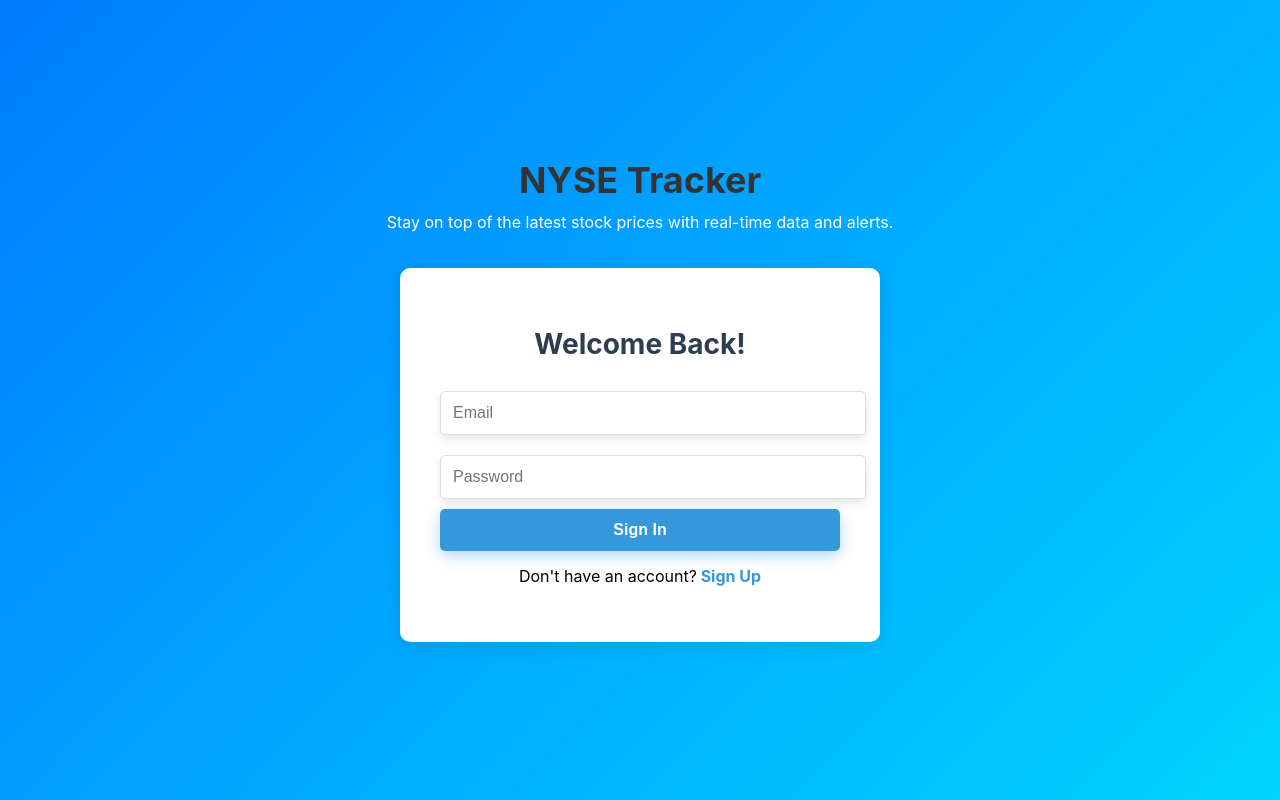
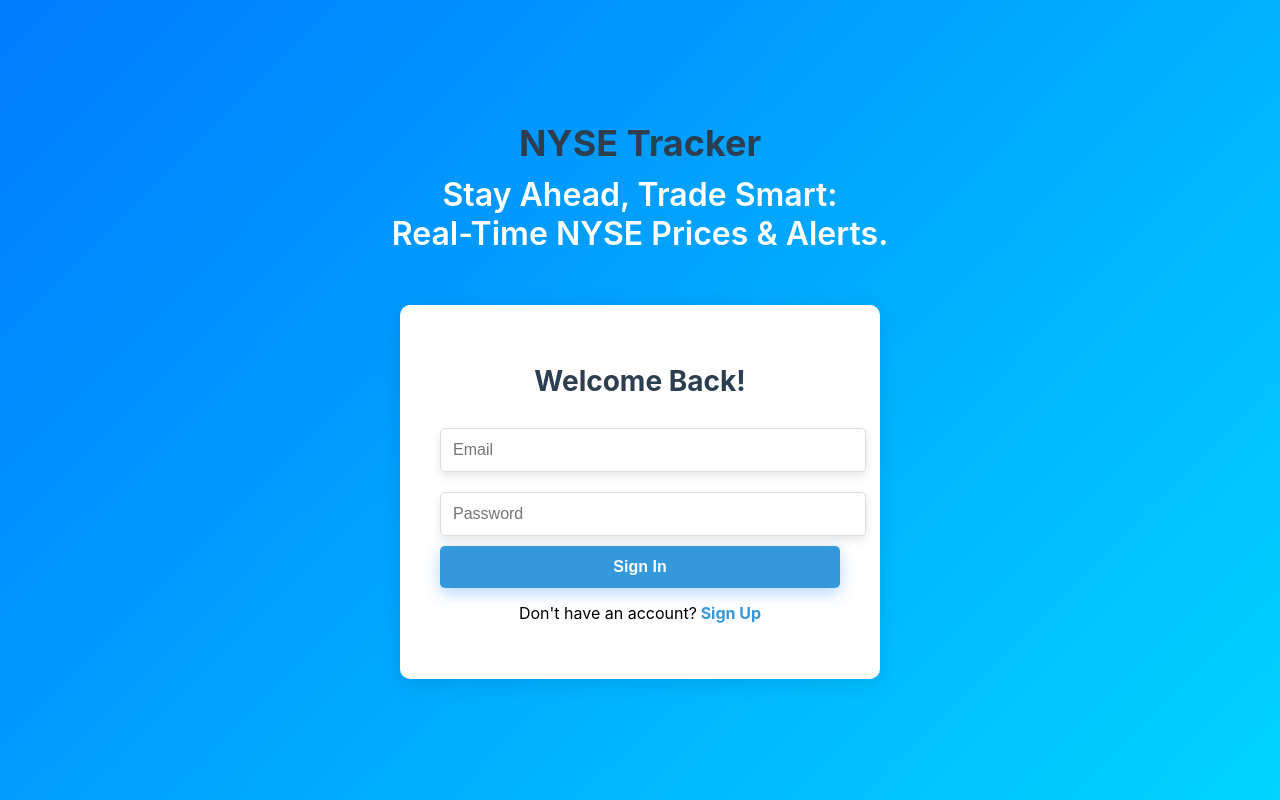
Before and after one commit to kilibarda4/nyse-tracker, a React (Create React App) app in the folder stock_monitoring_app/: page /auth in a window 1280 px wide. Built offline with nearby package versions, Linux system fonts and the light colour scheme.

Commit message:
Change slogan

```diff
--- a/stock_monitoring_app/src/AuthForm.css
+++ b/stock_monitoring_app/src/AuthForm.css
@@ -17,12 +17,14 @@
   .app-title {
     font-size: 36px;
     font-weight: bold;
-
+    color:#2c3e50;
     margin: 0;
   }
 
   .app-subtitle {
-    font-size: 16px;
+    font-size: 2rem;
+    font-weight: 600;
+    text-align: center;
     color: white;
     margin-top: 10px;
 
--- a/stock_monitoring_app/src/AuthForm.js
+++ b/stock_monitoring_app/src/AuthForm.js
@@ -40,7 +40,7 @@
         {/* NYSE Tracker Title and Subtitle */}
       <div className='auth-header'>
         <h1 className='app-title'>NYSE Tracker</h1>
-        <p className='app-subtitle'>Stay on top of the latest stock prices with real-time data and alerts.</p>
+        <p className='app-subtitle'>Stay Ahead, Trade Smart:<br></br> Real-Time NYSE Prices & Alerts.</p>
       </div>
 
       <div className="auth-container">
```
